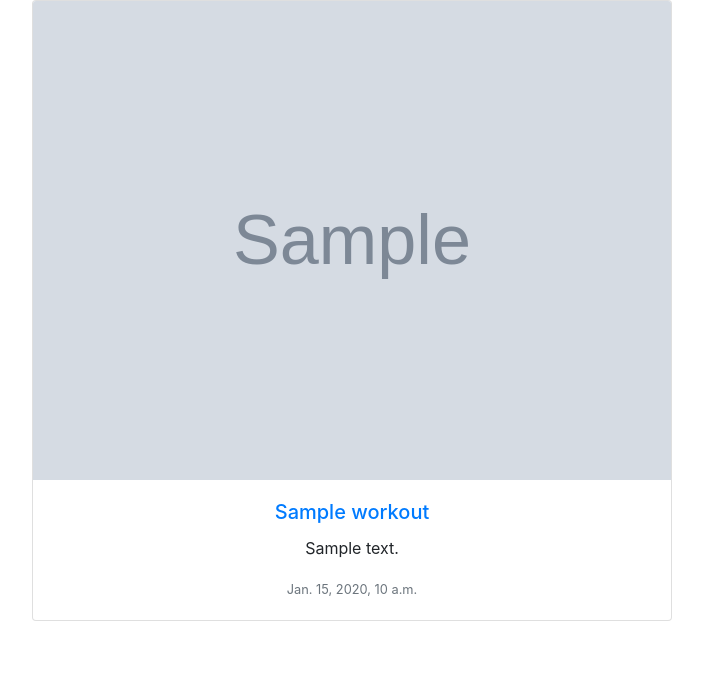
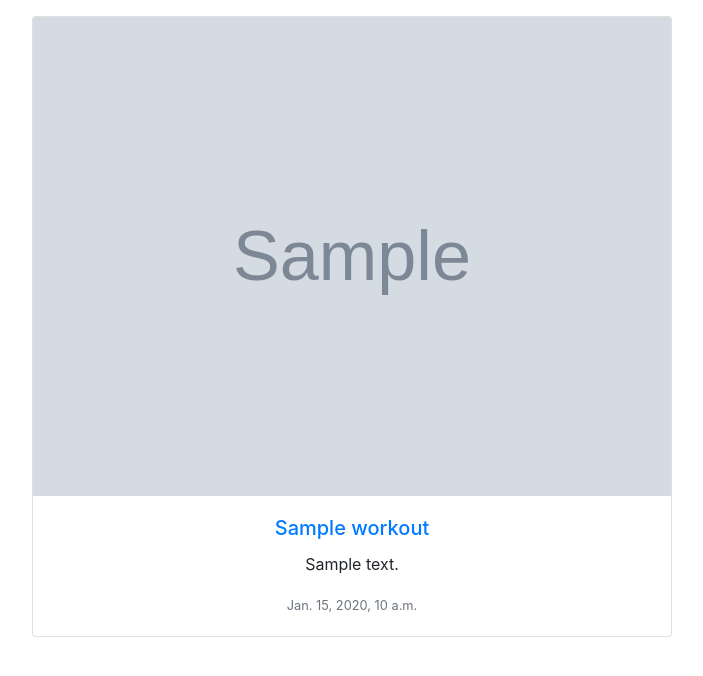
Before and after one commit to MattDunks94/django-workout-p4, a Django app: template templates/index.html in a window 1280 px wide. Shown: the part 72-748 px from the top of the page, without its empty margins (288-991 px from the left). Run offline with Django 3.2, Linux system fonts and the light colour scheme; the template is opened without the code that fills it: most values are stand-ins (such as "Sample title", 1, 10 or a date in 2020); grey boxes marked "Sample" are stand-in pictures; some libraries are stand-ins or nearby versions.

Commit message:
added style, padding to post cards.

```diff
--- a/templates/index.html
+++ b/templates/index.html
@@ -2,7 +2,7 @@
 
 {% block content %}
 <div class="container-fluid">
-    <div class="row">
+    <div class="row py-3">
         {% for workout in workout %}
         <div class="card mb-3 w-50 text-center m-auto">
             {% if "placeholder" in workout.featured_image.url %}
```
